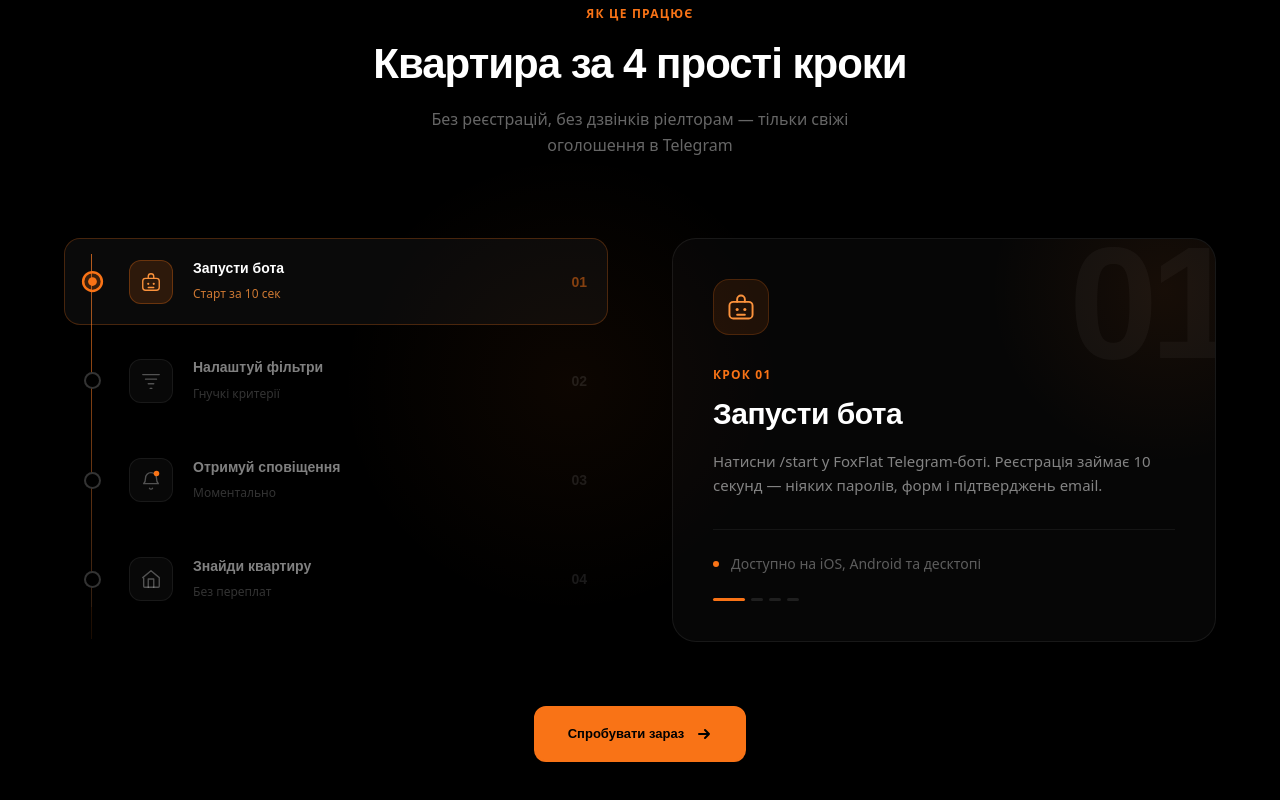
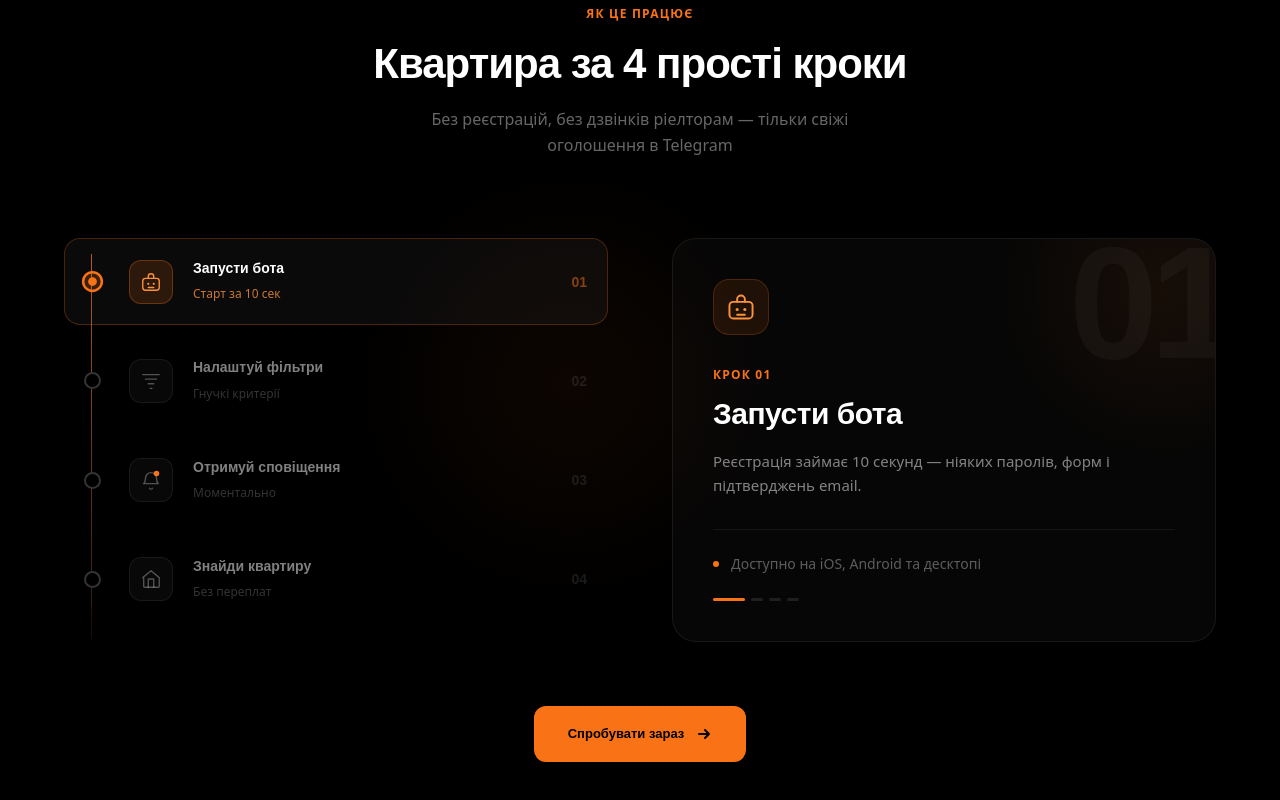
Before and after one commit to DNGameCompany/foxflat_web_next, a Next.js app: page / in a window 1280 px wide. Shown: the part 1530-2330 px from the top of the page. Built offline with nearby package versions, Linux system fonts and the light colour scheme; no server answers; the database is empty.

Commit message:
text fix

```diff
--- a/src/app/misto/[slug]/page.tsx
+++ b/src/app/misto/[slug]/page.tsx
@@ -175,7 +175,7 @@ export default async function CityPage({ params }: { params: Promise<{ slug: str
                 </h2>
                 <div className="flex flex-col gap-4">
                     {[
-                        { n: '01', t: 'Запусти бота', d: <span>Відкрий <a href={`https://t.me/FoxFlat_bot?start=website_${slug}`} target="_blank" rel="noopener noreferrer" className="text-orange-400 hover:text-orange-300 underline underline-offset-2">@FoxFlat_bot</a> у Telegram і натисни Start</span> },
+                        { n: '01', t: 'Запусти бота', d: <span>Відкрий <a href={`https://t.me/FoxFlat_bot?start=website_${slug}`} target="_blank" rel="noopener noreferrer" className="text-orange-400 hover:text-orange-300 underline underline-offset-2">@FoxFlat_bot</a> у Telegram</span> },
                         { n: '02', t: `Обери ${city.name}`, d: `Вкажи місто ${city.name} і налаштуй фільтри — ціна, район, кімнати` },
                         { n: '03', t: 'Отримуй квартири', d: `Нові оголошення у ${city.nameGen} приходять кожні 5 хвилин прямо в Telegram` },
                     ].map((step, i) => (
--- a/src/components/main/HowItWorksFoxFlat.tsx
+++ b/src/components/main/HowItWorksFoxFlat.tsx
@@ -39,7 +39,7 @@ const steps = [
         num: '01',
         Icon: IconBot,
         title: 'Запусти бота',
-        desc: 'Натисни /start у FoxFlat Telegram-боті. Реєстрація займає 10 секунд — ніяких паролів, форм і підтверджень email.',
+        desc: 'Реєстрація займає 10 секунд — ніяких паролів, форм і підтверджень email.',
         highlight: 'Старт за 10 сек',
         detail: 'Доступно на iOS, Android та десктопі',
     },
```
